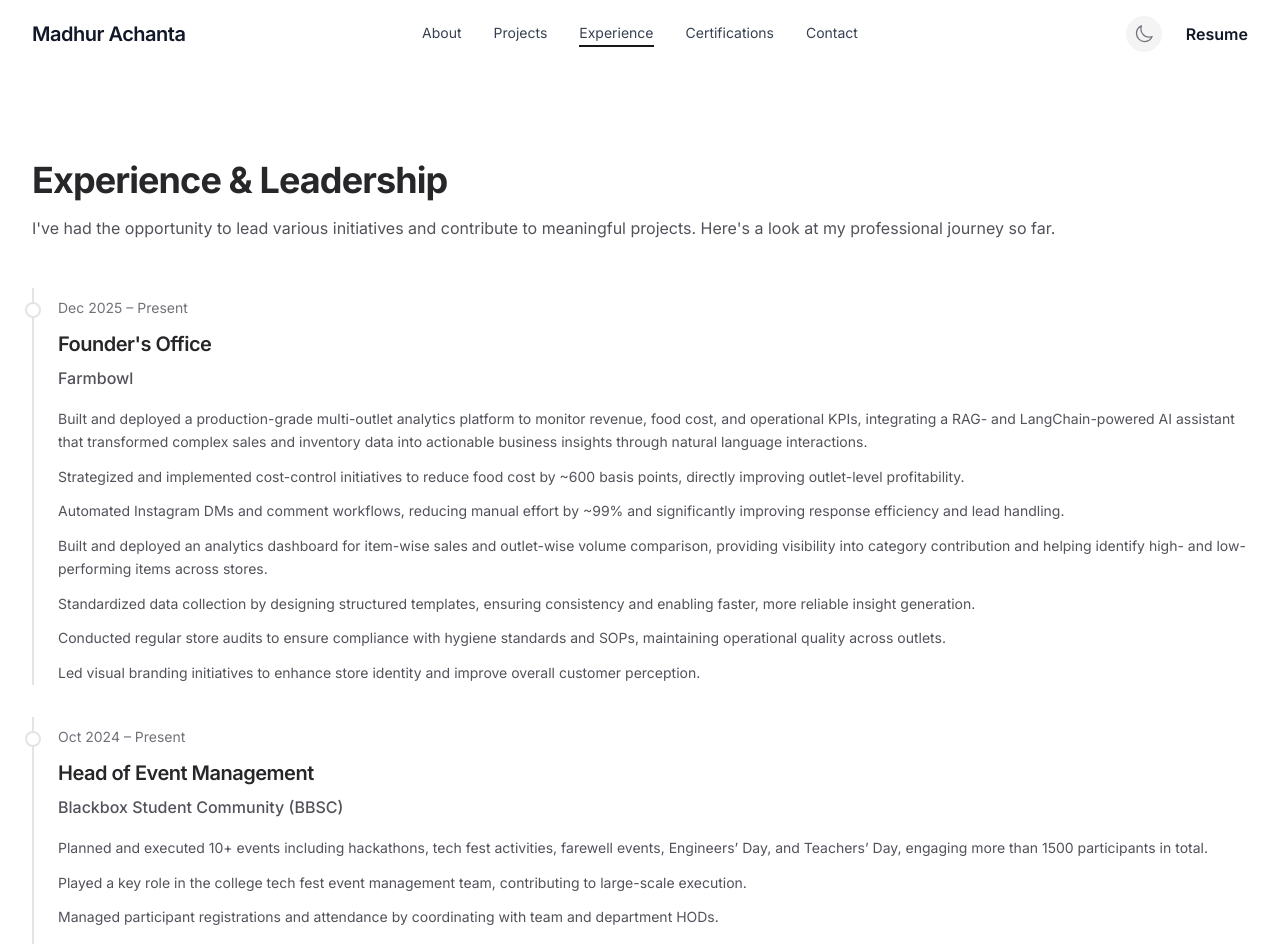
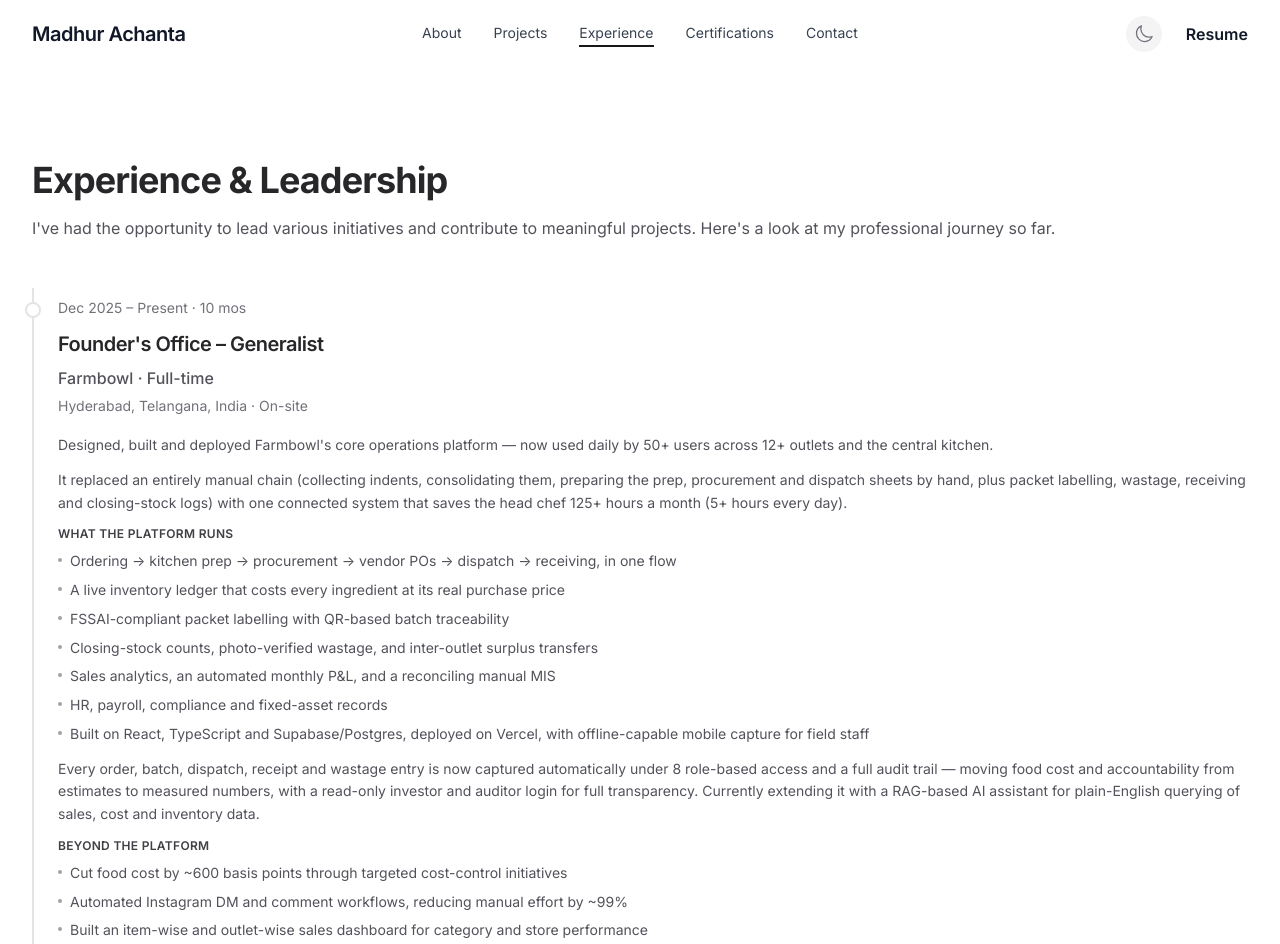
Before and after one commit to MadhurAchanta/Portfolio, a React (Create React App) app: page /experience in a window 1280 px wide. Shown: the top 944 px of the page. Built offline with nearby package versions, Linux system fonts and the light colour scheme.

Commit message:
Portfolio updated

```diff
--- a/src/pages/About.jsx
+++ b/src/pages/About.jsx
@@ -66,7 +66,7 @@
                     pushed the boundaries of what's possible.
                   </p>
                   <p className="text-justify">
-                    Currently, I’m working as a Founder’s Office Intern at Farmbowl, where I work across analytics, operations, automation, strategy, and growth initiatives to help build scalable systems and data-driven workflows.
+                    Currently, I’m working as a Founder’s Office – Generalist at Farmbowl, where I work across analytics, operations, automation, strategy, and growth initiatives to help build scalable systems and data-driven workflows.
                   </p>
                   <p className="text-justify">
                     Today, I focus on building intelligent solutions that empower startups and businesses
--- a/src/pages/Experience.jsx
+++ b/src/pages/Experience.jsx
@@ -5,17 +5,43 @@
 const Experience = () => {
   const experiences = [
     {
-      role: "Founder's Office",
+      role: "Founder's Office – Generalist",
       organization: "Farmbowl",
-      duration: "Dec 2025 – Present",
-      details: [
-        "Built and deployed a production-grade multi-outlet analytics platform to monitor revenue, food cost, and operational KPIs, integrating a RAG- and LangChain-powered AI assistant that transformed complex sales and inventory data into actionable business insights through natural language interactions.",
-        "Strategized and implemented cost-control initiatives to reduce food cost by ~600 basis points, directly improving outlet-level profitability.",
-        "Automated Instagram DMs and comment workflows, reducing manual effort by ~99% and significantly improving response efficiency and lead handling.",
-        "Built and deployed an analytics dashboard for item-wise sales and outlet-wise volume comparison, providing visibility into category contribution and helping identify high- and low-performing items across stores.",
-        "Standardized data collection by designing structured templates, ensuring consistency and enabling faster, more reliable insight generation.",
-        "Conducted regular store audits to ensure compliance with hygiene standards and SOPs, maintaining operational quality across outlets.",
-        "Led visual branding initiatives to enhance store identity and improve overall customer perception."
+      type: "Full-time",
+      duration: "Dec 2025 – Present · 10 mos",
+      location: "Hyderabad, Telangana, India · On-site",
+      intro: [
+        "Designed, built and deployed Farmbowl's core operations platform — now used daily by 50+ users across 12+ outlets and the central kitchen.",
+        "It replaced an entirely manual chain (collecting indents, consolidating them, preparing the prep, procurement and dispatch sheets by hand, plus packet labelling, wastage, receiving and closing-stock logs) with one connected system that saves the head chef 125+ hours a month (5+ hours every day).",
+      ],
+      sections: [
+        {
+          heading: "WHAT THE PLATFORM RUNS",
+          points: [
+            "Ordering → kitchen prep → procurement → vendor POs → dispatch → receiving, in one flow",
+            "A live inventory ledger that costs every ingredient at its real purchase price",
+            "FSSAI-compliant packet labelling with QR-based batch traceability",
+            "Closing-stock counts, photo-verified wastage, and inter-outlet surplus transfers",
+            "Sales analytics, an automated monthly P&L, and a reconciling manual MIS",
+            "HR, payroll, compliance and fixed-asset records",
+            "Built on React, TypeScript and Supabase/Postgres, deployed on Vercel, with offline-capable mobile capture for field staff",
+          ],
+        },
+      ],
+      auditTrail:
+        "Every order, batch, dispatch, receipt and wastage entry is now captured automatically under 8 role-based access and a full audit trail — moving food cost and accountability from estimates to measured numbers, with a read-only investor and auditor login for full transparency. Currently extending it with a RAG-based AI assistant for plain-English querying of sales, cost and inventory data.",
+      beyondSections: [
+        {
+          heading: "BEYOND THE PLATFORM",
+          points: [
+            "Cut food cost by ~600 basis points through targeted cost-control initiatives",
+            "Automated Instagram DM and comment workflows, reducing manual effort by ~99%",
+            "Built an item-wise and outlet-wise sales dashboard for category and store performance",
+            "Standardized data-collection templates for consistent, faster reporting",
+            "Ran store audits for hygiene and SOP compliance, and led visual branding initiatives",
+            "Drove rollout and training across every outlet, taking the platform from zero to daily use",
+          ],
+        },
       ],
     },
     {
@@ -118,9 +144,60 @@
                   </h3>
 
                   <p className="mt-1 text-base font-medium text-zinc-600 dark:text-zinc-400">
-                    {exp.organization}
+                    {exp.organization}{exp.type ? ` · ${exp.type}` : ""}
                   </p>
 
+                  {exp.location && (
+                    <p className="mt-0.5 text-sm text-zinc-500 dark:text-zinc-500">
+                      {exp.location}
+                    </p>
+                  )}
+
+                  {/* Structured format (Farmbowl-style) */}
+                  {exp.intro ? (
+                    <div className="mt-4 space-y-3 text-sm text-zinc-600 dark:text-zinc-400 leading-relaxed">
+                      {exp.intro.map((para, i) => (
+                        <p key={i}>{para}</p>
+                      ))}
+
+                      {exp.sections && exp.sections.map((sec, si) => (
+                        <div key={si} className="mt-3">
+                          <p className="font-semibold text-zinc-700 dark:text-zinc-300 uppercase tracking-wide text-xs mb-2">
+                            {sec.heading}
+                          </p>
+                          <ul className="space-y-1.5">
+                            {sec.points.map((pt, pi) => (
+                              <li key={pi} className="flex gap-2">
+                                <span className="mt-2 h-1 w-1 flex-shrink-0 rounded-full bg-zinc-400 dark:bg-zinc-500" />
+                                <span>{pt}</span>
+                              </li>
+                            ))}
+                          </ul>
+                        </div>
+                      ))}
+
+                      {exp.auditTrail && (
+                        <p className="mt-3">{exp.auditTrail}</p>
+                      )}
+
+                      {exp.beyondSections && exp.beyondSections.map((sec, si) => (
+                        <div key={si} className="mt-3">
+                          <p className="font-semibold text-zinc-700 dark:text-zinc-300 uppercase tracking-wide text-xs mb-2">
+                            {sec.heading}
+                          </p>
+                          <ul className="space-y-1.5">
+                            {sec.points.map((pt, pi) => (
+                              <li key={pi} className="flex gap-2">
+                                <span className="mt-2 h-1 w-1 flex-shrink-0 rounded-full bg-zinc-400 dark:bg-zinc-500" />
+                                <span>{pt}</span>
+                              </li>
+                            ))}
+                          </ul>
+                        </div>
+                      ))}
+                    </div>
+                  ) : (
+                    /* Legacy simple details list */
                     <ul className="mt-4 space-y-3">
                       {exp.details.map((detail, i) => (
                         <li
@@ -131,6 +208,7 @@
                         </li>
                       ))}
                     </ul>
+                  )}
                 </motion.div>
               ))}
             </div>
```
Lines whose indentation alone changed are shown as unchanged.
